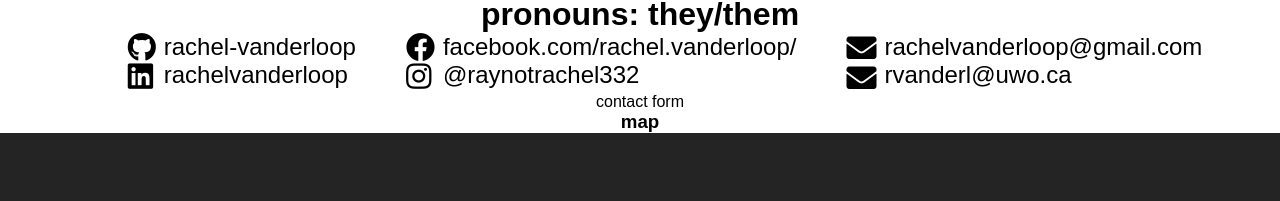
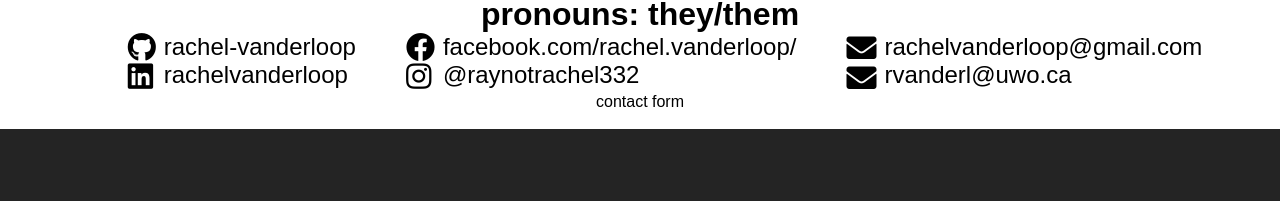
Before and after one commit to rachel-vanderloop/React-Website, a React (Create React App) app: page /contact in a window 1280 px wide. Shown: the part 158-359 px from the top of the page. Built offline with nearby package versions, Linux system fonts and the light colour scheme.

Commit message:
google says i have to pay for a map now, therefore i will have no map -_-

```diff
--- a/package.json
+++ b/package.json
@@ -10,6 +10,7 @@
     "@testing-library/react": "^11.2.6",
     "@testing-library/user-event": "^12.8.3",
     "google-map-react": "^2.1.9",
+    "google-maps-react": "^2.0.6",
     "react": "^17.0.2",
     "react-dom": "^17.0.2",
     "react-router-dom": "^5.2.0",
--- a/src/components/pages/Contact.js
+++ b/src/components/pages/Contact.js
@@ -1,11 +1,9 @@
 import React from 'react';
-import GoogleMapReact from 'google-map-react';
 import Footer from '../Footer';
 import '../../App.css';
 import ContactForm from '../ContactForm';
 
 function Contact() {
-
     return (
         <div>
             <h1>Get in Touch!</h1>
@@ -48,13 +46,14 @@ function Contact() {
                     <ContactForm/>
                 </div>
                 <div className='form-map-wrapper'>
-                    <h3>map</h3>
+
                 </div>
+                <br/>
             </div>
 
             <Footer/>
         </div>
-    )
+    );
 }
 
 export default Contact;
```
Also changed, not shown: 1 other file (tests, documents, lock files or other folders).
